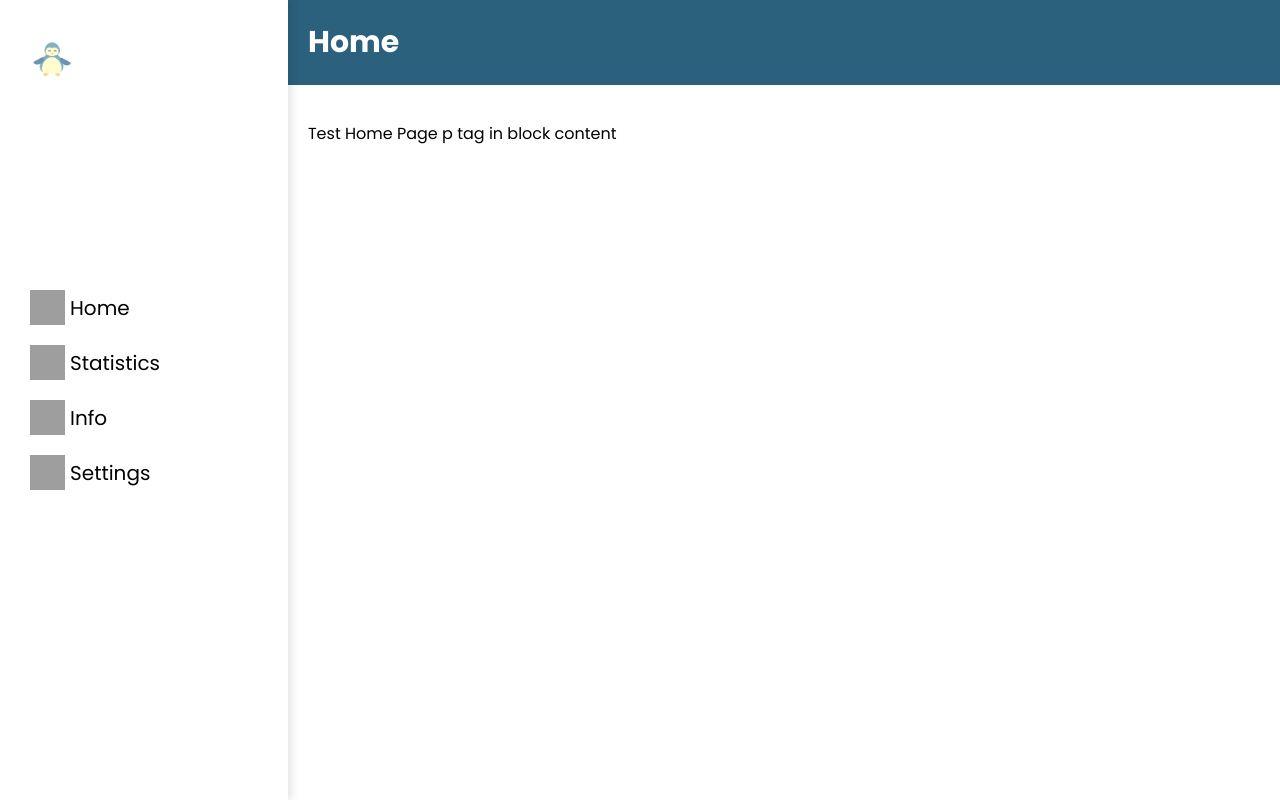
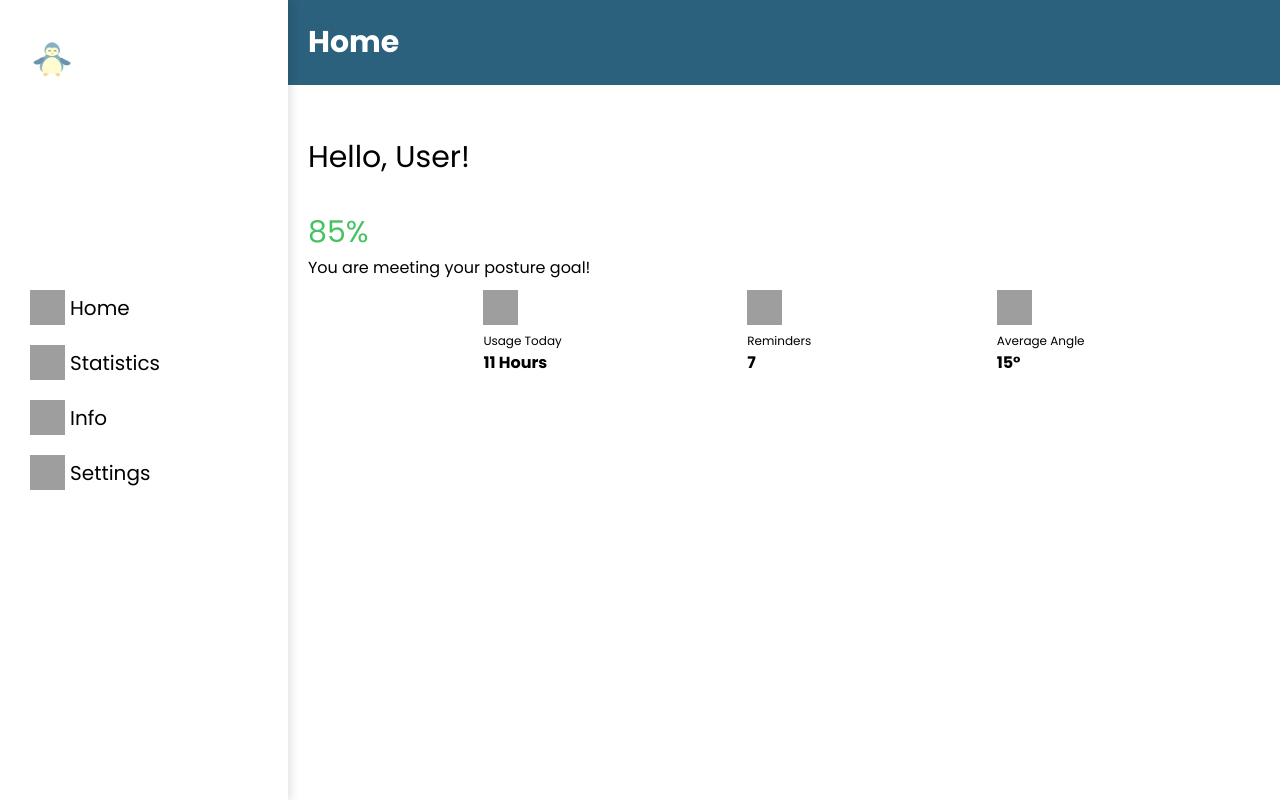
Before and after one commit to Posture-Pal/Flask-App, a Flask app: page /home in a window 1280 px wide. Run offline with Flask 3, Linux system fonts and the light colour scheme; grey boxes are pictures that could not be loaded.

Commit message:
🖌️ Added components to home page
(Backlog Item: #55436) Added posture percentage and posture goal message, displaying icons for daily usage, reminders and average angle and styled the fonts.

Remaining: Dashboard graph and adjust spacing on page using flex

```diff
--- a/static/style.css
+++ b/static/style.css
@@ -7,13 +7,13 @@ body {
 *,
 *::before,
 *::after {
-    box-sizing: border-box;
+    box-sizing: border-box; /* mIla: Ensure no overflow */
 }
 
 main {
     display: flex;
     flex-direction: column;
-    flex-grow: 1; /* ensure main takes up remaining width apart from the sidebar */
+    flex-grow: 1; /* Mila: Ensure main takes up remaining width apart from the sidebar */
 }
 
 .blockContent {
@@ -21,7 +21,7 @@ main {
     width: 100%;
 }
 
-/* ============================== Base Page (that other pages extend layouts from) ========================================*/
+/* ======================== Base Page (that other pages extend layouts from) ==================================*/
 
 .mainContainer {
     display: flex;
@@ -73,7 +73,40 @@ main {
     padding: 20px;
     width: 100%;
     background-color: #2B617D;
-    font-weight: 900;
+    font-weight: 600; /* Mila: Semi-bold*/
     color: white;
     font-size: 30px;
 }
+
+/* ======================== Home Page ==================================*/
+
+.greeting {
+    font-size: 30px;
+    font-weight: 500;
+}
+
+.usageContainer {
+
+}
+
+.usageContainerFlex {
+    display: flex;
+    justify-content: space-evenly;
+}
+
+.usageCard {
+    padding: 10px;
+}
+
+.percentPosture {
+    font-size: 30px;
+    color: #46C261;
+}
+
+.usageSmallText{
+    font-size: 12px;
+}
+
+.usageBoldText {
+    font-weight: bold;
+}
--- a/templates/base.html
+++ b/templates/base.html
@@ -46,7 +46,7 @@
         </div>
 
         <main>
-            <div class="PageBanner">
+            <div class="PageBanner"> <!-- Mila: Dynamically show page banner text depending on the route -->
                 {% if request.path == '/home' %}
                 Home
                 {% elif request.path == '/statistics' %}
--- a/templates/home.html
+++ b/templates/home.html
@@ -1,7 +1,33 @@
 {% extends "base.html" %}
 
-{% block title %}Home - PosturePal{% endblock %}
+{% block title %}PosturePal - Home{% endblock %}
 
 {% block content %}
-    <p>Test Home Page p tag in block content</p>
+<div class="greeting"><p>Hello, User!</p></div> <!--TODO Replace User with actual name (from login) -->
+<!-- Dashboard graph will go here-->
+
+<div class="postureGoalContainer">
+    <div class="percentPosture">85%</div> <!-- TODO Replace 85% with actual posture score -->
+    <div>You are meeting your posture goal!</div> <!-- TODO Replace with conditional message to display if they are meeting their posture goal -->
+</div>
+
+<div class="usageContainer">
+    <div class="usageContainerFlex">
+        <div class="usageCard">
+            <img class="navicons" src="https://img.icons8.com/fluency-systems-regular/50/2b617d/clock--v1.png" alt="clock icon" />
+            <div class="usageSmallText">Usage Today</div>
+            <div class="usageBoldText">11 Hours</div> <!-- TODO Replace with actual usage -->
+        </div>
+        <div class="usageCard">
+            <img class="navicons" src="https://img.icons8.com/fluency-systems-regular/50/2b617d/push-notifications.png" alt="notifications icon" />
+            <div class="usageSmallText">Reminders</div>
+            <div class="usageBoldText">7</div> <!-- TODO Replace with actual usage -->
+        </div>
+        <div class="usageCard">
+            <img class="navicons" src="https://img.icons8.com/windows/32/2b617d/inclination.png" alt="angle icon" />
+            <div class="usageSmallText">Average Angle</div>
+            <div class="usageBoldText">15°</div> <!-- TODO Replace with actual usage -->
+        </div>
+    </div>
+</div>
 {% endblock %}
--- a/templates/information.html
+++ b/templates/information.html
@@ -1,6 +1,6 @@
 {% extends "base.html" %}
 
-{% block title %}Information - PosturePal{% endblock %}
+{% block title %}PosturePal - Info{% endblock %}
 
 {% block content %}
     <p>Test Information Page p tag in block content</p>
--- a/templates/settings.html
+++ b/templates/settings.html
@@ -1,6 +1,6 @@
 {% extends "base.html" %}
 
-{% block title %}Settings - PosturePal{% endblock %}
+{% block title %}PosturePal - Settings{% endblock %}
 
 {% block content %}
     <p>Test Settings Page p tag in block content</p>
--- a/templates/statistics.html
+++ b/templates/statistics.html
@@ -1,6 +1,6 @@
 {% extends "base.html" %}
 
-{% block title %}Statistics - PosturePal{% endblock %}
+{% block title %}PosturePal - Settings{% endblock %}
 
 {% block content %}
     <p>Test Statistics Page p tag in block content</p>
```
